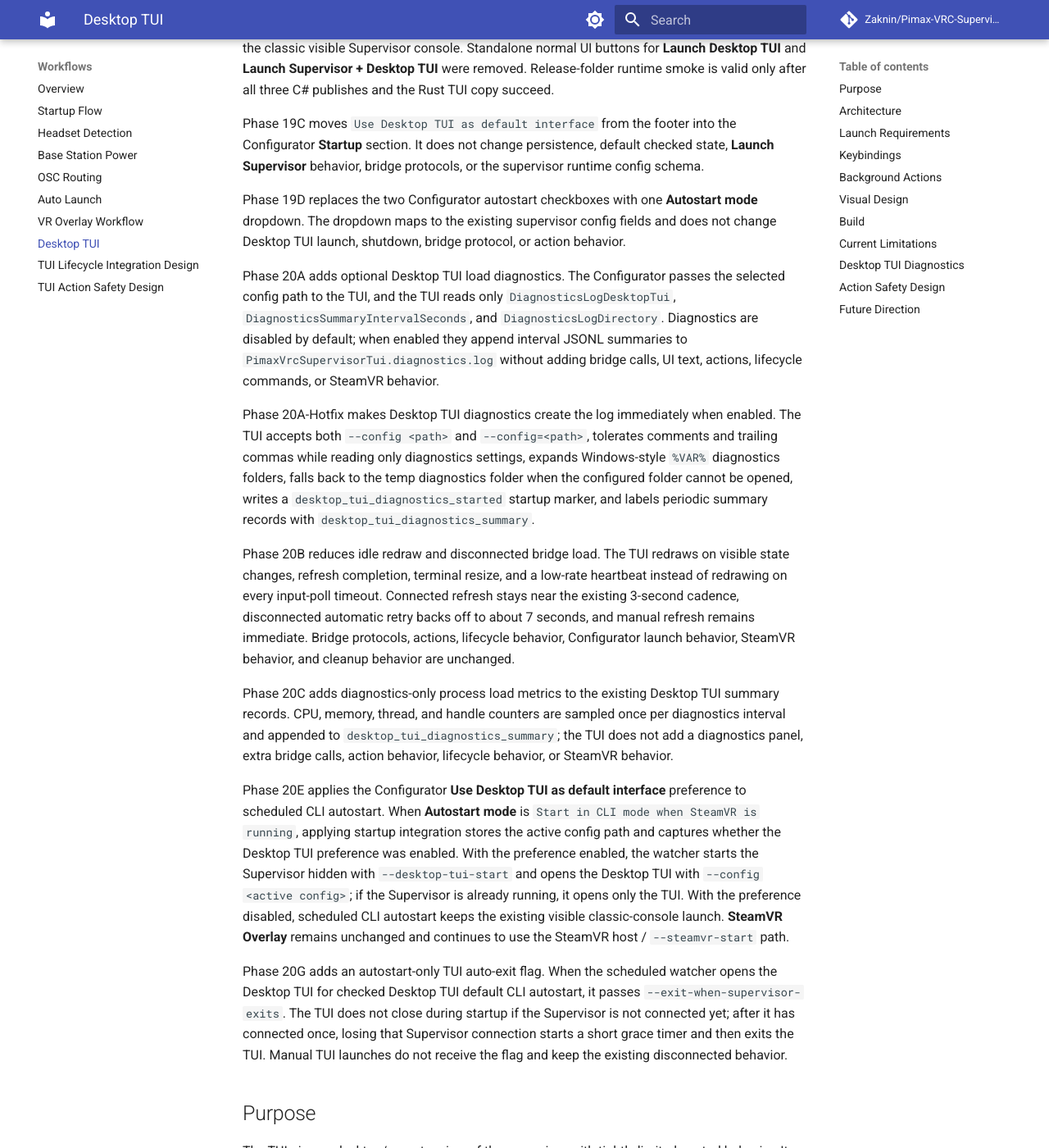
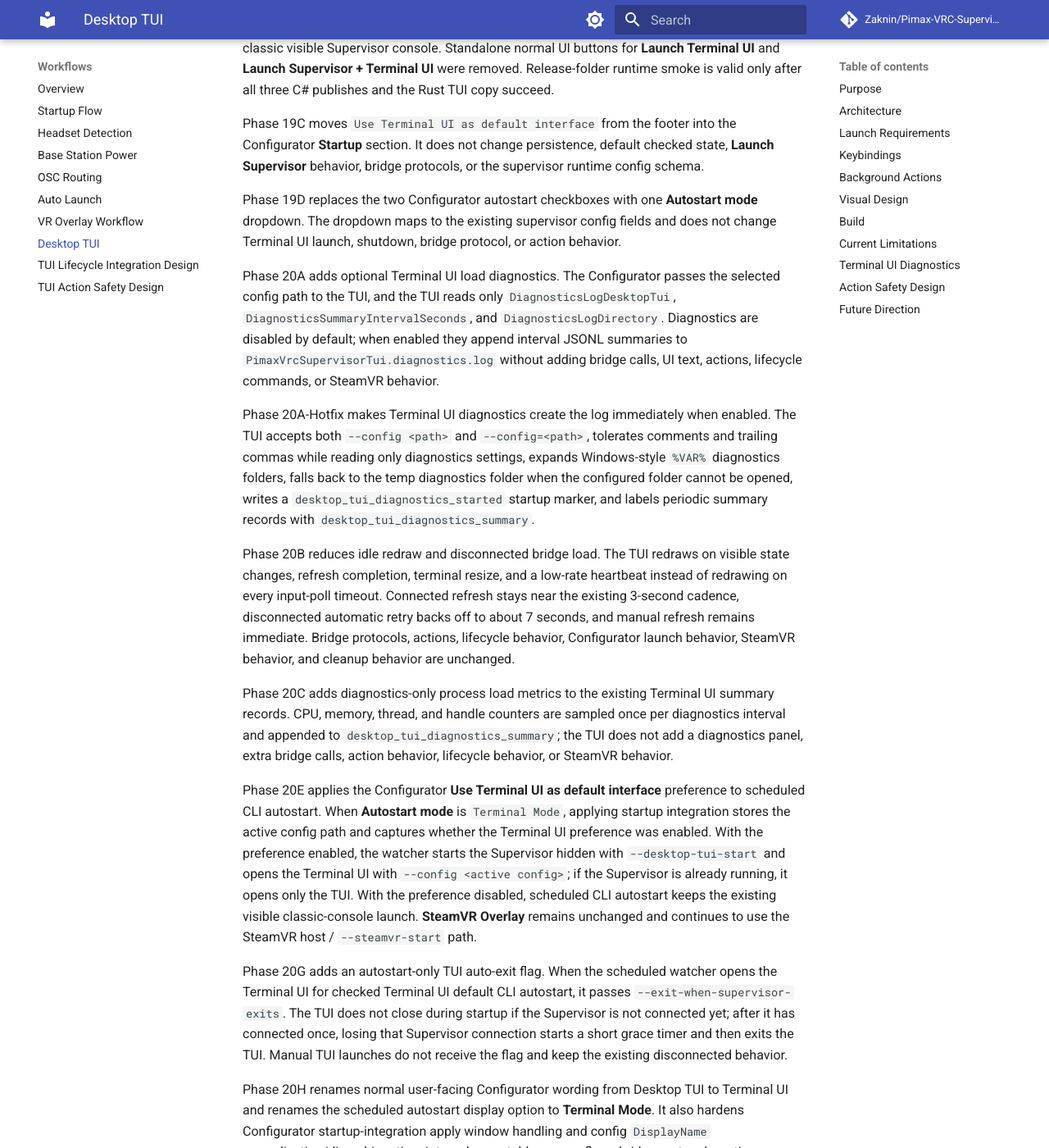
Before and after one commit to Zaknin/Pimax-VRC-Supervisor, an MkDocs documentation site: the page built from docs/ratatui-tui.md, in a window 1280 px wide and 1400 px high, scrolled down 1433 px. Shown: the whole window at 82% size. Built offline with MkDocs 1.6.1 and Material for MkDocs 9.7.7, drawn with Linux system fonts in a browser that asks for light colours; comment, search, counter and statistics services are not loaded; some of the changed text lies outside the part shown.

Commit message:
Phase 20H: harden Configurator startup UX

```diff
--- a/docs/ratatui-tui.md
+++ b/docs/ratatui-tui.md
@@ -1,4 +1,4 @@
-# Desktop TUI
+# Terminal UI
 
 `PimaxVrcSupervisorTui.exe` is a separate Rust/Ratatui desktop terminal UI for monitoring a running Pimax VRC Supervisor backend and confirming regular classic-console actions.
 
@@ -6,13 +6,13 @@ The TUI is part of the `cli-ui2` / `1.3.0-test` migration work. It is not a repl
 
 Phase 18 lifecycle and Configurator integration planning is tracked in [TUI Lifecycle And Configurator Integration Design](phase-18-tui-lifecycle-configurator-design.md).
 
-Phase 18B adds a Configurator **Launch Desktop TUI** button. It only starts `PimaxVrcSupervisorTui.exe` from the release folder; it does not start or stop the supervisor.
+Phase 18B adds a Configurator **Launch Terminal UI** button. It only starts `PimaxVrcSupervisorTui.exe` from the release folder; it does not start or stop the supervisor.
 
-Phase 18C adds **Launch Supervisor + Desktop TUI** and a confirmed graceful shutdown workflow. Dashboard `Q` now asks the supervisor to run the same cleanup routine as Ctrl+C, then the TUI exits after cleanup is accepted and the backend exits/disconnects or a timeout is reached.
+Phase 18C adds **Launch Supervisor + Terminal UI** and a confirmed graceful shutdown workflow. Dashboard `Q` now asks the supervisor to run the same cleanup routine as Ctrl+C, then the TUI exits after cleanup is accepted and the backend exits/disconnects or a timeout is reached.
 
-Phase 18D hardens the same workflow. The backend still exposes only the narrow `lifecycle-json` shutdown action, but the TCP bridge is adjusted so a produced lifecycle response can be written even as shutdown cancellation begins. The TUI displays backend lifecycle rejection text directly and keeps the 60-second timeout warning visible briefly before exiting. The Configurator combined-launch button now reports launched, already-running, and failed Desktop TUI cases more precisely.
+Phase 18D hardens the same workflow. The backend still exposes only the narrow `lifecycle-json` shutdown action, but the TCP bridge is adjusted so a produced lifecycle response can be written even as shutdown cancellation begins. The TUI displays backend lifecycle rejection text directly and keeps the 60-second timeout warning visible briefly before exiting. The Configurator combined-launch button now reports launched, already-running, and failed Terminal UI cases more precisely.
 
-Phase 18E adds `--desktop-tui-start`, a dedicated hidden supervisor startup mode for this primary workflow. **Launch Supervisor + Desktop TUI** uses it to hide the supervisor console while keeping normal supervisor semantics. The normal **Launch Supervisor** button remains a visible classic-console launch, and `--steamvr-start` remains SteamVR-specific.
+Phase 18E adds `--desktop-tui-start`, a dedicated hidden supervisor startup mode for this primary workflow. **Launch Supervisor + Terminal UI** uses it to hide the supervisor console while keeping normal supervisor semantics. The normal **Launch Supervisor** button remains a visible classic-console launch, and `--steamvr-start` remains SteamVR-specific.
 
 Phase 18F validates the release-folder build and source boundaries for the primary workflow. Source inspection confirmed `--desktop-tui-start` remains separate from `--steamvr-start`, and the release folder was refreshed successfully. Interactive lifecycle shutdown testing was skipped during implementation because confirming shutdown can run supervisor cleanup, restore monitors, stop apps, and affect base stations.
 
@@ -20,25 +20,27 @@ Phase 18G adds Windows best-effort terminal close handling. When the terminal ho
 
 Phase 18H records successful release-folder runtime validation of this best-effort path in the tested Windows terminal host: TUI window X close requested supervisor cleanup, managed apps closed through the supervisor cleanup path, and the supervisor exited.
 
-Phase 19A cleans normal operator-facing Configurator and Desktop TUI wording. Routine UI now says `Supervisor`, `Connected`, `DISCONNECTED`, `Shut down Supervisor`, and `closing managed apps` instead of protocol or implementation terms. Protocol strings such as `query-json`, `action-json`, and `lifecycle-json` remain unchanged internally and are kept in design documentation where they are useful.
+Phase 19A cleans normal operator-facing Configurator and Terminal UI wording. Routine UI now says `Supervisor`, `Connected`, `DISCONNECTED`, `Shut down Supervisor`, and `closing managed apps` instead of protocol or implementation terms. Protocol strings such as `query-json`, `action-json`, and `lifecycle-json` remain unchanged internally and are kept in design documentation where they are useful.
 
-Phase 19B makes Desktop TUI the default Configurator launch interface. The `Use Desktop TUI as default interface` option is enabled by default; when checked, **Launch Supervisor** starts the Supervisor hidden and opens the Desktop TUI. When unchecked, **Launch Supervisor** starts the classic visible Supervisor console. Standalone normal UI buttons for **Launch Desktop TUI** and **Launch Supervisor + Desktop TUI** were removed. Release-folder runtime smoke is valid only after all three C# publishes and the Rust TUI copy succeed.
+Phase 19B makes Terminal UI the default Configurator launch interface. The `Use Terminal UI as default interface` option is enabled by default; when checked, **Launch Supervisor** starts the Supervisor hidden and opens the Terminal UI. When unchecked, **Launch Supervisor** starts the classic visible Supervisor console. Standalone normal UI buttons for **Launch Terminal UI** and **Launch Supervisor + Terminal UI** were removed. Release-folder runtime smoke is valid only after all three C# publishes and the Rust TUI copy succeed.
 
-Phase 19C moves `Use Desktop TUI as default interface` from the footer into the Configurator **Startup** section. It does not change persistence, default checked state, **Launch Supervisor** behavior, bridge protocols, or the supervisor runtime config schema.
+Phase 19C moves `Use Terminal UI as default interface` from the footer into the Configurator **Startup** section. It does not change persistence, default checked state, **Launch Supervisor** behavior, bridge protocols, or the supervisor runtime config schema.
 
-Phase 19D replaces the two Configurator autostart checkboxes with one **Autostart mode** dropdown. The dropdown maps to the existing supervisor config fields and does not change Desktop TUI launch, shutdown, bridge protocol, or action behavior.
+Phase 19D replaces the two Configurator autostart checkboxes with one **Autostart mode** dropdown. The dropdown maps to the existing supervisor config fields and does not change Terminal UI launch, shutdown, bridge protocol, or action behavior.
 
-Phase 20A adds optional Desktop TUI load diagnostics. The Configurator passes the selected config path to the TUI, and the TUI reads only `DiagnosticsLogDesktopTui`, `DiagnosticsSummaryIntervalSeconds`, and `DiagnosticsLogDirectory`. Diagnostics are disabled by default; when enabled they append interval JSONL summaries to `PimaxVrcSupervisorTui.diagnostics.log` without adding bridge calls, UI text, actions, lifecycle commands, or SteamVR behavior.
+Phase 20A adds optional Terminal UI load diagnostics. The Configurator passes the selected config path to the TUI, and the TUI reads only `DiagnosticsLogDesktopTui`, `DiagnosticsSummaryIntervalSeconds`, and `DiagnosticsLogDirectory`. Diagnostics are disabled by default; when enabled they append interval JSONL summaries to `PimaxVrcSupervisorTui.diagnostics.log` without adding bridge calls, UI text, actions, lifecycle commands, or SteamVR behavior.
 
-Phase 20A-Hotfix makes Desktop TUI diagnostics create the log immediately when enabled. The TUI accepts both `--config <path>` and `--config=<path>`, tolerates comments and trailing commas while reading only diagnostics settings, expands Windows-style `%VAR%` diagnostics folders, falls back to the temp diagnostics folder when the configured folder cannot be opened, writes a `desktop_tui_diagnostics_started` startup marker, and labels periodic summary records with `desktop_tui_diagnostics_summary`.
+Phase 20A-Hotfix makes Terminal UI diagnostics create the log immediately when enabled. The TUI accepts both `--config <path>` and `--config=<path>`, tolerates comments and trailing commas while reading only diagnostics settings, expands Windows-style `%VAR%` diagnostics folders, falls back to the temp diagnostics folder when the configured folder cannot be opened, writes a `desktop_tui_diagnostics_started` startup marker, and labels periodic summary records with `desktop_tui_diagnostics_summary`.
 
 Phase 20B reduces idle redraw and disconnected bridge load. The TUI redraws on visible state changes, refresh completion, terminal resize, and a low-rate heartbeat instead of redrawing on every input-poll timeout. Connected refresh stays near the existing 3-second cadence, disconnected automatic retry backs off to about 7 seconds, and manual refresh remains immediate. Bridge protocols, actions, lifecycle behavior, Configurator launch behavior, SteamVR behavior, and cleanup behavior are unchanged.
 
-Phase 20C adds diagnostics-only process load metrics to the existing Desktop TUI summary records. CPU, memory, thread, and handle counters are sampled once per diagnostics interval and appended to `desktop_tui_diagnostics_summary`; the TUI does not add a diagnostics panel, extra bridge calls, action behavior, lifecycle behavior, or SteamVR behavior.
+Phase 20C adds diagnostics-only process load metrics to the existing Terminal UI summary records. CPU, memory, thread, and handle counters are sampled once per diagnostics interval and appended to `desktop_tui_diagnostics_summary`; the TUI does not add a diagnostics panel, extra bridge calls, action behavior, lifecycle behavior, or SteamVR behavior.
 
-Phase 20E applies the Configurator **Use Desktop TUI as default interface** preference to scheduled CLI autostart. When **Autostart mode** is `Start in CLI mode when SteamVR is running`, applying startup integration stores the active config path and captures whether the Desktop TUI preference was enabled. With the preference enabled, the watcher starts the Supervisor hidden with `--desktop-tui-start` and opens the Desktop TUI with `--config <active config>`; if the Supervisor is already running, it opens only the TUI. With the preference disabled, scheduled CLI autostart keeps the existing visible classic-console launch. **SteamVR Overlay** remains unchanged and continues to use the SteamVR host / `--steamvr-start` path.
+Phase 20E applies the Configurator **Use Terminal UI as default interface** preference to scheduled CLI autostart. When **Autostart mode** is `Terminal Mode`, applying startup integration stores the active config path and captures whether the Terminal UI preference was enabled. With the preference enabled, the watcher starts the Supervisor hidden with `--desktop-tui-start` and opens the Terminal UI with `--config <active config>`; if the Supervisor is already running, it opens only the TUI. With the preference disabled, scheduled CLI autostart keeps the existing visible classic-console launch. **SteamVR Overlay** remains unchanged and continues to use the SteamVR host / `--steamvr-start` path.
 
-Phase 20G adds an autostart-only TUI auto-exit flag. When the scheduled watcher opens the Desktop TUI for checked Desktop TUI default CLI autostart, it passes `--exit-when-supervisor-exits`. The TUI does not close during startup if the Supervisor is not connected yet; after it has connected once, losing that Supervisor connection starts a short grace timer and then exits the TUI. Manual TUI launches do not receive the flag and keep the existing disconnected behavior.
+Phase 20G adds an autostart-only TUI auto-exit flag. When the scheduled watcher opens the Terminal UI for checked Terminal UI default CLI autostart, it passes `--exit-when-supervisor-exits`. The TUI does not close during startup if the Supervisor is not connected yet; after it has connected once, losing that Supervisor connection starts a short grace timer and then exits the TUI. Manual TUI launches do not receive the flag and keep the existing disconnected behavior.
+
+Phase 20H renames normal user-facing Configurator wording from Desktop TUI to Terminal UI and renames the scheduled autostart display option to **Terminal Mode**. It also hardens Configurator startup-integration apply window handling and config `DisplayName` normalization/disambiguation. Internal executable names, flags, bridge protocols, action behavior, diagnostics fields, render/backoff behavior, SteamVR Overlay behavior, and cleanup behavior remain unchanged.
 
 ## Purpose
 
@@ -97,13 +99,13 @@ The SteamVR overlay remains unchanged. The TUI does not replace VR status/log re
 
 ## Launch Requirements
 
-The supervisor backend must already be running for live data. The TUI does not start the supervisor, does not elevate, and does not start SteamVR or VRChat. The Configurator **Launch Supervisor** button can start the supervisor and TUI together when `Use Desktop TUI as default interface` is checked.
+The supervisor backend must already be running for live data. The TUI does not start the supervisor, does not elevate, and does not start SteamVR or VRChat. The Configurator **Launch Supervisor** button can start the supervisor and TUI together when `Use Terminal UI as default interface` is checked.
 
-When launched through checked-mode **Launch Supervisor**, the supervisor receives `--desktop-tui-start`. That flag hides the console for the Desktop TUI workflow only; it does not set SteamVR startup mode and does not change cleanup or action semantics.
+When launched through checked-mode **Launch Supervisor**, the supervisor receives `--desktop-tui-start`. That flag hides the console for the Terminal UI workflow only; it does not set SteamVR startup mode and does not change cleanup or action semantics.
 
-The same Desktop TUI default-interface preference also applies to scheduled CLI autostart. If **Start in CLI mode when SteamVR is running** is selected and startup integration is applied while the preference is checked, the watcher launches the hidden Supervisor plus Desktop TUI using the active config. If the Supervisor is already running but the TUI is not, it launches only the TUI. Unchecking the preference preserves the visible classic CLI autostart path.
+The same Terminal UI default-interface preference also applies to scheduled CLI autostart. If **Terminal Mode** is selected and startup integration is applied while the preference is checked, the watcher launches the hidden Supervisor plus Terminal UI using the active config. If the Supervisor is already running but the TUI is not, it launches only the TUI. Unchecking the preference preserves the visible classic CLI autostart path.
 
-Only the scheduled watcher Desktop TUI launch adds `--exit-when-supervisor-exits`. This flag is intentionally local to the TUI and does not change bridge protocol, shutdown requests, Supervisor cleanup, or SteamVR Overlay behavior.
+Only the scheduled watcher Terminal UI launch adds `--exit-when-supervisor-exits`. This flag is intentionally local to the TUI and does not change bridge protocol, shutdown requests, Supervisor cleanup, or SteamVR Overlay behavior.
 
 From a release folder that contains `PimaxVrcSupervisorTui.exe`:
 
@@ -241,9 +243,9 @@ Do not commit generated `target/` or `release/` output. Keep `PimaxVrcSupervisor
 - No filesystem diagnostic log browsing.
 - No Configurator setting for desktop console mode yet.
 
-## Desktop TUI Diagnostics
+## Terminal UI Diagnostics
 
-Desktop TUI diagnostics are optional and disabled by default with `DiagnosticsLogDesktopTui = false`. The Configurator shows **Log Desktop TUI load diagnostics** in the Diagnostics section, controlled by the same **Enable Diagnostics** master checkbox as the existing diagnostics options. Turning the master off disables the control visually but does not clear its live checkbox state; saving writes the option as disabled while the master is off.
+Terminal UI diagnostics are optional and disabled by default with `DiagnosticsLogDesktopTui = false`. The Configurator shows **Log Terminal UI load diagnostics** in the Diagnostics section, controlled by the same **Enable Diagnostics** master checkbox as the existing diagnostics options. Turning the master off disables the control visually but does not clear its live checkbox state; saving writes the option as disabled while the master is off.
 
 When enabled, the TUI appends JSONL records to `PimaxVrcSupervisorTui.diagnostics.log` in `DiagnosticsLogDirectory` using `DiagnosticsSummaryIntervalSeconds` when valid, or 20 seconds otherwise. It writes one `desktop_tui_diagnostics_started` marker at startup, then `desktop_tui_diagnostics_summary` records after each interval. The diagnostics loader accepts comments and trailing commas while extracting the diagnostics fields, so a tolerated hand-edited config does not silently suppress the TUI diagnostics log. Summaries include render, refresh, input wakeup, bridge call/failure/timeout/timing, action-start, lifecycle-request, connection-change, PID, connected-state, and TUI process counters. Process counters are `tui_cpu_percent`, `tui_cpu_time_delta_ms`, `tui_cpu_time_total_ms`, `tui_working_set_mb`, `tui_private_memory_mb`, `tui_thread_count`, and `tui_handle_count`; unavailable counters are written as `null`. Payloads, full bridge responses, command contents, per-frame records, GPU metrics, and terminal-host metrics are not logged.
 
@@ -255,7 +257,7 @@ Action execution is intentionally allowlisted. The current TUI exposes only regu
 
 The safety and confirmation model for future action execution is documented separately in [TUI Action Execution Safety Design](ratatui-action-execution-design.md).
 
-Phase 9 starts backend-only structured `action-json` support for the `restart-osc-router` allowlist entry. The desktop TUI still does not expose action execution, action buttons, action keybindings, or confirmation UI.
+Phase 9 starts backend-only structured `action-json` support for the `restart-osc-router` allowlist entry. The Terminal UI still does not expose action execution, action buttons, action keybindings, or confirmation UI.
 
 Phase 10 displays backend action metadata in the command capability panel for planning and review. The metadata is informational only: the TUI still sends only read-only `query-json` requests and does not call `action-json` or legacy action commands.
 
```
Also changed, not shown: README.md (+21 -19 lines), docs/ratatui-tui-migration-progress.md (+22 -0 lines), 1 other file.
